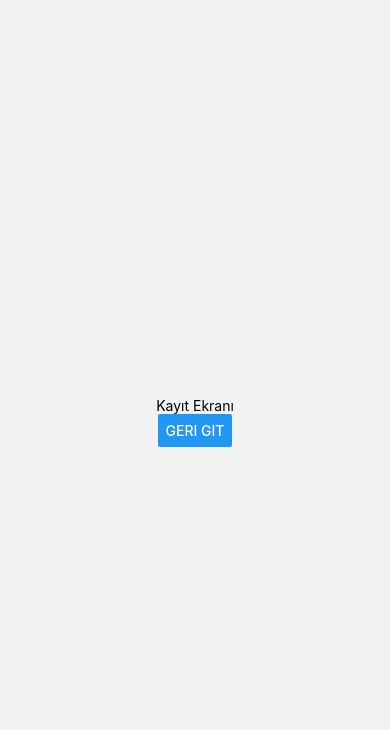
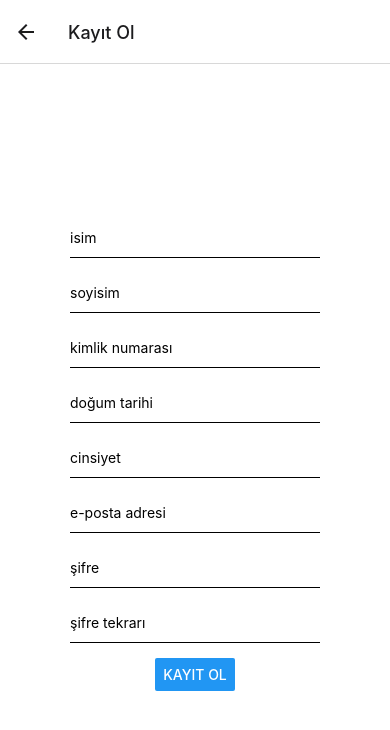
Before and after one commit to yasin-altunisik/otobilet, a React Native app: screen /Signin in a window 390 px wide. Shown: the top 730 px of the page. Built offline with nearby package versions, Linux system fonts and the light colour scheme.

Commit message:
added textinputs, button to sigin page and modified

```diff
--- a/App.js
+++ b/App.js
@@ -18,7 +18,7 @@ export default function App() {
         <Stack.Screen
           name="Signin"
           component={Signin}
-          options={{ headerShown: false }}
+          options={{ title: "Kayıt Ol" }}
         />
       </Stack.Navigator>
     </NavigationContainer>
--- a/Signin/Signin.js
+++ b/Signin/Signin.js
@@ -1,11 +1,67 @@
 import React from "react";
-import { Text, View, Button } from "react-native";
+import { TextInput, View, Button } from "react-native";
+import styles from "./Signin.style";
 
 function Signin({ navigation }) {
+  const [name, onChangeName] = React.useState("");
+  const [surname, onChangeSurname] = React.useState("");
+  const [personalIdNumber, onChangePersonalIdNumber] = React.useState("");
+  const [birthDate, onChangeBirthDate] = React.useState("");
+  const [gender, onChangeGender] = React.useState("");
+  const [mail, onChangeMail] = React.useState("");
+  const [password, onChangePassword] = React.useState("");
+
   return (
-    <View style={{ flex: 1, alignItems: "center", justifyContent: "center" }}>
-      <Text>Kayıt Ekranı</Text>
-      <Button title="geri git" onPress={() => navigation.navigate("Home")} />
+    <View style={styles.container}>
+      <TextInput
+        style={styles.input}
+        onChangeText={onChangeName}
+        value={name}
+        placeholder="isim"
+      />
+      <TextInput
+        style={styles.input}
+        onChangeText={onChangeSurname}
+        value={surname}
+        placeholder="soyisim"
+      />
+      <TextInput
+        style={styles.input}
+        onChangeText={onChangePersonalIdNumber}
+        value={personalIdNumber}
+        placeholder="kimlik numarası"
+      />
+      <TextInput
+        style={styles.input}
+        onChangeText={onChangeBirthDate}
+        value={birthDate}
+        placeholder="doğum tarihi"
+      />
+      <TextInput
+        style={styles.input}
+        onChangeText={onChangeGender}
+        value={gender}
+        placeholder="cinsiyet"
+      />
+      <TextInput
+        style={styles.input}
+        onChangeText={onChangeName}
+        value={name}
+        placeholder="e-posta adresi"
+      />
+      <TextInput
+        style={styles.input}
+        onChangeText={onChangeName}
+        value={name}
+        placeholder="şifre"
+      />
+      <TextInput
+        style={styles.input}
+        onChangeText={onChangeName}
+        value={name}
+        placeholder="şifre tekrarı"
+      />
+      <Button title="Kayıt Ol" />
     </View>
   );
 }
--- a/Signin/Signin.style.js
+++ b/Signin/Signin.style.js
@@ -0,0 +1,18 @@
+import { StyleSheet } from "react-native";
+
+export default StyleSheet.create({
+  container: {
+    flex: 1,
+    alignItems: "center",
+    justifyContent: "center",
+    backgroundColor: "white",
+  },
+  input: {
+    height: 40,
+    width: 250,
+    marginBottom: 15,
+    borderBottomWidth: 1,
+    borderColor: "black",
+    padding: 0,
+  },
+});
--- a/pages/Home/Home.js
+++ b/pages/Home/Home.js
@@ -16,9 +16,10 @@ function HomeScreen({ navigation }) {
   const [password, onChangePassword] = React.useState(
     "Please enter your password here."
   );
+
   return (
     <SafeAreaView style={styles.container}>
-      <StatusBar backgroundColor="crimson" />
+      <StatusBar backgroundColor="black" barStyle="light-content" />
       <View style={styles.headerContainer}>
         <Text style={styles.header}>Otobilet</Text>
       </View>
```
